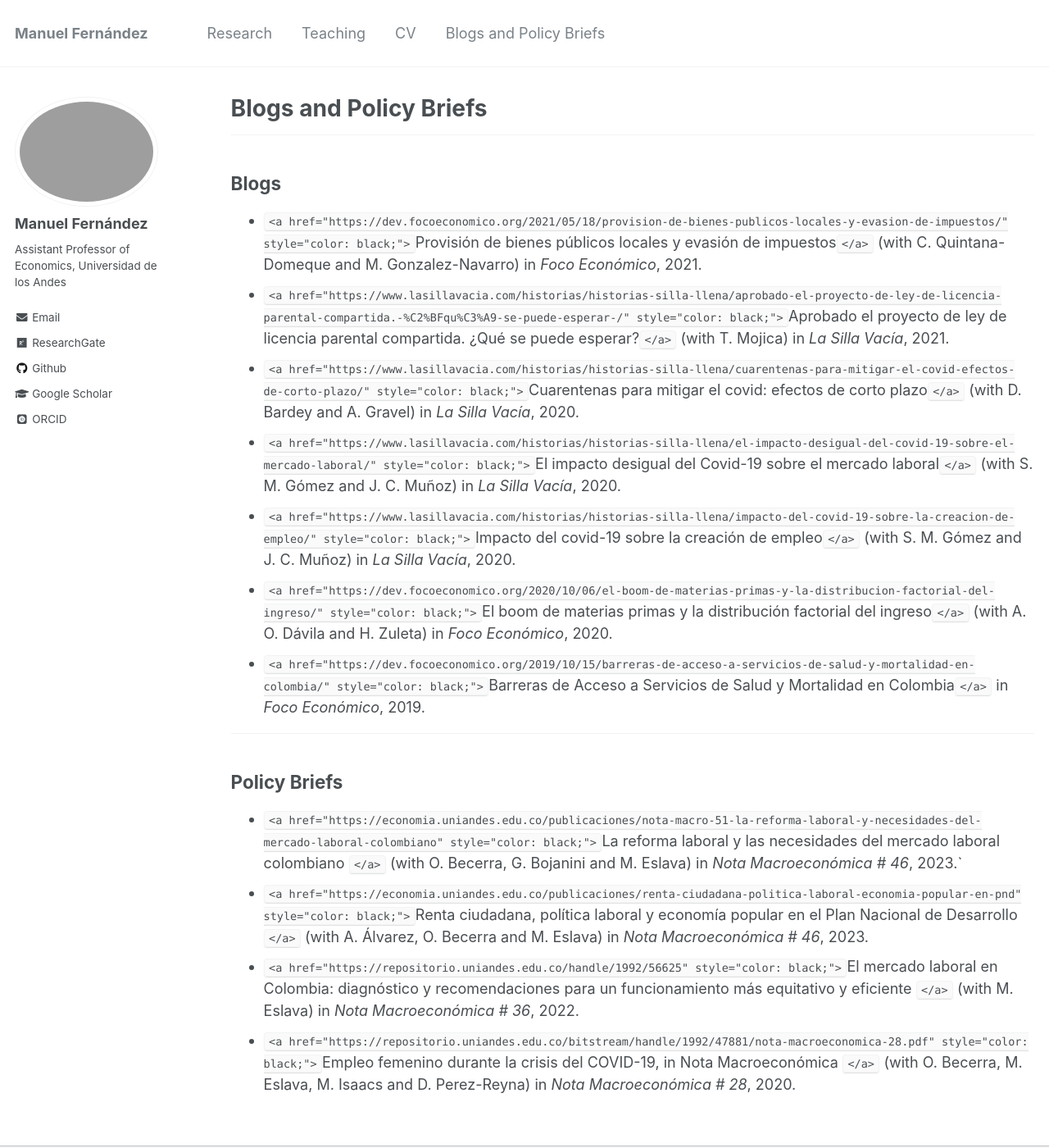
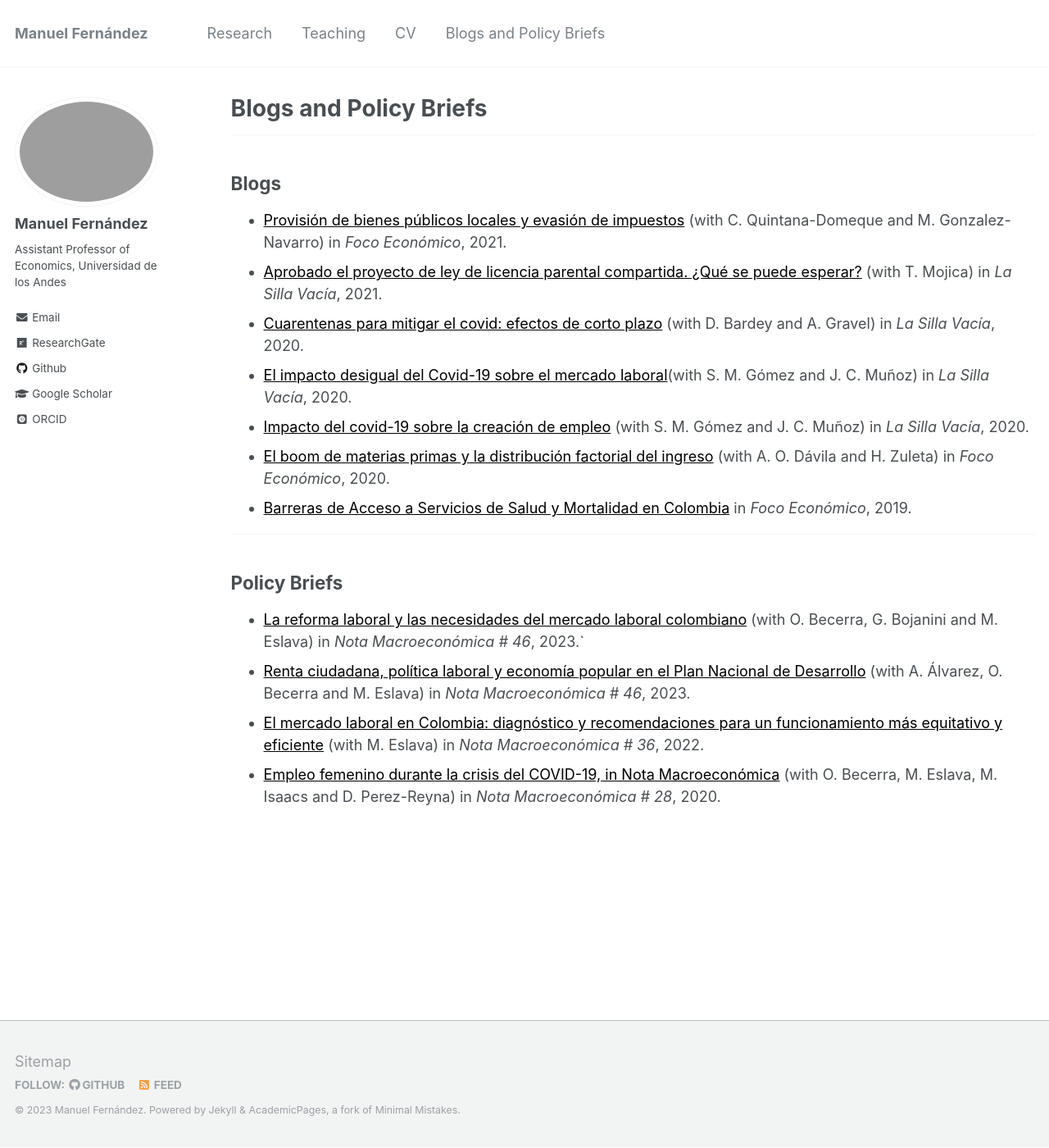
Before and after one commit to man-fern/man-fern.github.io, a Jekyll site: the page built from _pages/blogs.md, in a window 1280 px wide and 1400 px high. Shown: the whole window at 82% size. Built offline with Jekyll 4.4.1, drawn with Linux system fonts in a browser that asks for light colours; some web fonts are replaced.

Commit message:
Update blogs.md

```diff
--- a/_pages/blogs.md
+++ b/_pages/blogs.md
@@ -10,19 +10,19 @@ redirect_from:
 
 ## Blogs
 
-* `<a href="https://dev.focoeconomico.org/2021/05/18/provision-de-bienes-publicos-locales-y-evasion-de-impuestos/" style="color: black;">`Provisión de bienes públicos locales y evasión de impuestos`</a>` (with C. Quintana-Domeque and M. Gonzalez-Navarro)  in *Foco Económico*, 2021.
-* `<a href="https://www.lasillavacia.com/historias/historias-silla-llena/aprobado-el-proyecto-de-ley-de-licencia-parental-compartida.-%C2%BFqu%C3%A9-se-puede-esperar-/" style="color: black;">`Aprobado el proyecto de ley de licencia parental compartida. ¿Qué se puede esperar?`</a>` (with T. Mojica) in *La Silla Vacía*, 2021.
-* `<a href="https://www.lasillavacia.com/historias/historias-silla-llena/cuarentenas-para-mitigar-el-covid-efectos-de-corto-plazo/" style="color: black;">`Cuarentenas para mitigar el covid: efectos de corto plazo`</a>` (with D. Bardey and A. Gravel) in *La Silla Vacía*, 2020.
-* `<a href="https://www.lasillavacia.com/historias/historias-silla-llena/el-impacto-desigual-del-covid-19-sobre-el-mercado-laboral/" style="color: black;">`El impacto desigual del Covid-19 sobre el mercado laboral`</a>` (with S. M. Gómez and J. C. Muñoz) in *La Silla Vacía*, 2020.
-* `<a href="https://www.lasillavacia.com/historias/historias-silla-llena/impacto-del-covid-19-sobre-la-creacion-de-empleo/" style="color: black;">`Impacto del covid-19 sobre la creación de empleo`</a>` (with S. M. Gómez and J. C. Muñoz) in *La Silla Vacía*, 2020.
-* `<a href="https://dev.focoeconomico.org/2020/10/06/el-boom-de-materias-primas-y-la-distribucion-factorial-del-ingreso/" style="color: black;">`El boom de materias primas y la distribución factorial del ingreso`</a>` (with A. O. Dávila and H. Zuleta) in *Foco Económico*, 2020.
-* `<a href="https://dev.focoeconomico.org/2019/10/15/barreras-de-acceso-a-servicios-de-salud-y-mortalidad-en-colombia/" style="color: black;">`Barreras de Acceso a Servicios de Salud y Mortalidad en Colombia`</a>` in *Foco Económico*, 2019.
+* [Provisión de bienes públicos locales y evasión de impuestos](https://dev.focoeconomico.org/2021/05/18/provision-de-bienes-publicos-locales-y-evasion-de-impuestos/){: style="color:black; text-decoration: underline;"} (with C. Quintana-Domeque and M. Gonzalez-Navarro)  in *Foco Económico*, 2021.
+* [Aprobado el proyecto de ley de licencia parental compartida. ¿Qué se puede esperar?](https://www.lasillavacia.com/historias/historias-silla-llena/aprobado-el-proyecto-de-ley-de-licencia-parental-compartida.-%C2%BFqu%C3%A9-se-puede-esperar-/){: style="color:black; text-decoration: underline;"} (with T. Mojica) in *La Silla Vacía*, 2021.
+* [Cuarentenas para mitigar el covid: efectos de corto plazo](https://www.lasillavacia.com/historias/historias-silla-llena/cuarentenas-para-mitigar-el-covid-efectos-de-corto-plazo/){: style="color:black; text-decoration: underline;"} (with D. Bardey and A. Gravel) in *La Silla Vacía*, 2020.
+* [El impacto desigual del Covid-19 sobre el mercado laboral](https://www.lasillavacia.com/historias/historias-silla-llena/el-impacto-desigual-del-covid-19-sobre-el-mercado-laboral/){: style="color:black; text-decoration: underline;"}(with S. M. Gómez and J. C. Muñoz) in *La Silla Vacía*, 2020.
+* [Impacto del covid-19 sobre la creación de empleo](https://www.lasillavacia.com/historias/historias-silla-llena/impacto-del-covid-19-sobre-la-creacion-de-empleo/){: style="color:black; text-decoration: underline;"} (with S. M. Gómez and J. C. Muñoz) in *La Silla Vacía*, 2020.
+* [El boom de materias primas y la distribución factorial del ingreso](https://dev.focoeconomico.org/2020/10/06/el-boom-de-materias-primas-y-la-distribucion-factorial-del-ingreso/){: style="color:black; text-decoration: underline;"} (with A. O. Dávila and H. Zuleta) in *Foco Económico*, 2020.
+* [Barreras de Acceso a Servicios de Salud y Mortalidad en Colombia](https://dev.focoeconomico.org/2019/10/15/barreras-de-acceso-a-servicios-de-salud-y-mortalidad-en-colombia/){: style="color:black; text-decoration: underline;"} in *Foco Económico*, 2019.
 
 <hr>
 
 ## Policy Briefs
 
-* `<a href="https://economia.uniandes.edu.co/publicaciones/nota-macro-51-la-reforma-laboral-y-necesidades-del-mercado-laboral-colombiano" style="color: black;">`La reforma laboral y las necesidades del mercado laboral colombiano `</a>` (with O. Becerra, G. Bojanini and M. Eslava) in *Nota Macroeconómica # 46*, 2023.`
-* `<a href="https://economia.uniandes.edu.co/publicaciones/renta-ciudadana-politica-laboral-economia-popular-en-pnd" style="color: black;">`Renta ciudadana, política laboral y economía popular en el Plan Nacional de Desarrollo `</a>` (with A. Álvarez, O. Becerra and M. Eslava) in *Nota Macroeconómica # 46*, 2023.
-* `<a href="https://repositorio.uniandes.edu.co/handle/1992/56625" style="color: black;">`El mercado laboral en Colombia: diagnóstico y recomendaciones para un funcionamiento más equitativo y eficiente `</a>` (with M. Eslava) in *Nota Macroeconómica # 36*, 2022.
-* `<a href="https://repositorio.uniandes.edu.co/bitstream/handle/1992/47881/nota-macroeconomica-28.pdf" style="color: black;">`Empleo femenino durante la crisis del COVID-19, in Nota Macroeconómica `</a>` (with O. Becerra, M. Eslava, M. Isaacs and D.  Perez-Reyna) in *Nota Macroeconómica # 28*, 2020.
+* [La reforma laboral y las necesidades del mercado laboral colombiano](https://economia.uniandes.edu.co/publicaciones/nota-macro-51-la-reforma-laboral-y-necesidades-del-mercado-laboral-colombian){: style="color:black; text-decoration: underline;"} (with O. Becerra, G. Bojanini and M. Eslava) in *Nota Macroeconómica # 46*, 2023.`
+* [Renta ciudadana, política laboral y economía popular en el Plan Nacional de Desarrollo](https://economia.uniandes.edu.co/publicaciones/renta-ciudadana-politica-laboral-economia-popular-en-pn){: style="color:black; text-decoration: underline;"} (with A. Álvarez, O. Becerra and M. Eslava) in *Nota Macroeconómica # 46*, 2023.
+* [El mercado laboral en Colombia: diagnóstico y recomendaciones para un funcionamiento más equitativo y eficiente](https://repositorio.uniandes.edu.co/handle/1992/5662){: style="color:black; text-decoration: underline;"} (with M. Eslava) in *Nota Macroeconómica # 36*, 2022.
+* [Empleo femenino durante la crisis del COVID-19, in Nota Macroeconómica](https://repositorio.uniandes.edu.co/bitstream/handle/1992/47881/nota-macroeconomica-28.pd){: style="color:black; text-decoration: underline;"} (with O. Becerra, M. Eslava, M. Isaacs and D.  Perez-Reyna) in *Nota Macroeconómica # 28*, 2020.
```
